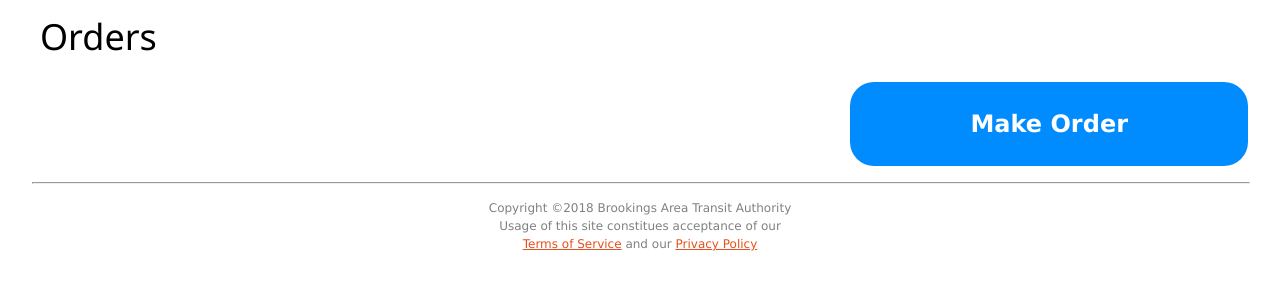
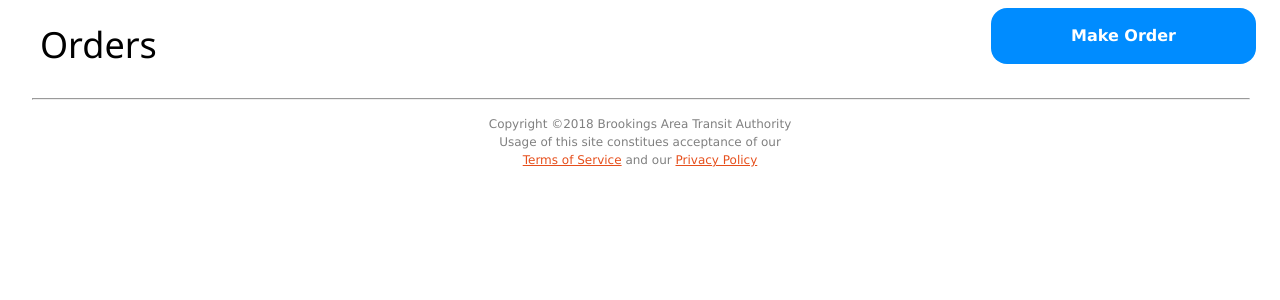
Before and after one commit to AdmDecker/HogInternational, a PHP site: page /cmain.php in a window 1280 px wide. Shown: the part 87-387 px from the top of the page. Run offline with PHP 8.4, Linux system fonts and the light colour scheme; data that the repository does not hold is empty.

Commit message:
style test

```diff
--- a/cmain.php
+++ b/cmain.php
@@ -25,8 +25,10 @@
       <hr width="100%">
     </header>
     <section>
-      <ul class="nav-list">
-        <h1 class="left">Orders</h1>
+      <ul class="order-header-list">
+        <li class="left">
+          <h1 class="left">Orders</h1>
+        </li>
         <li class="right">
           <a href="placeorderpage.php">
             <button><b>Make Order</b></button>
```
